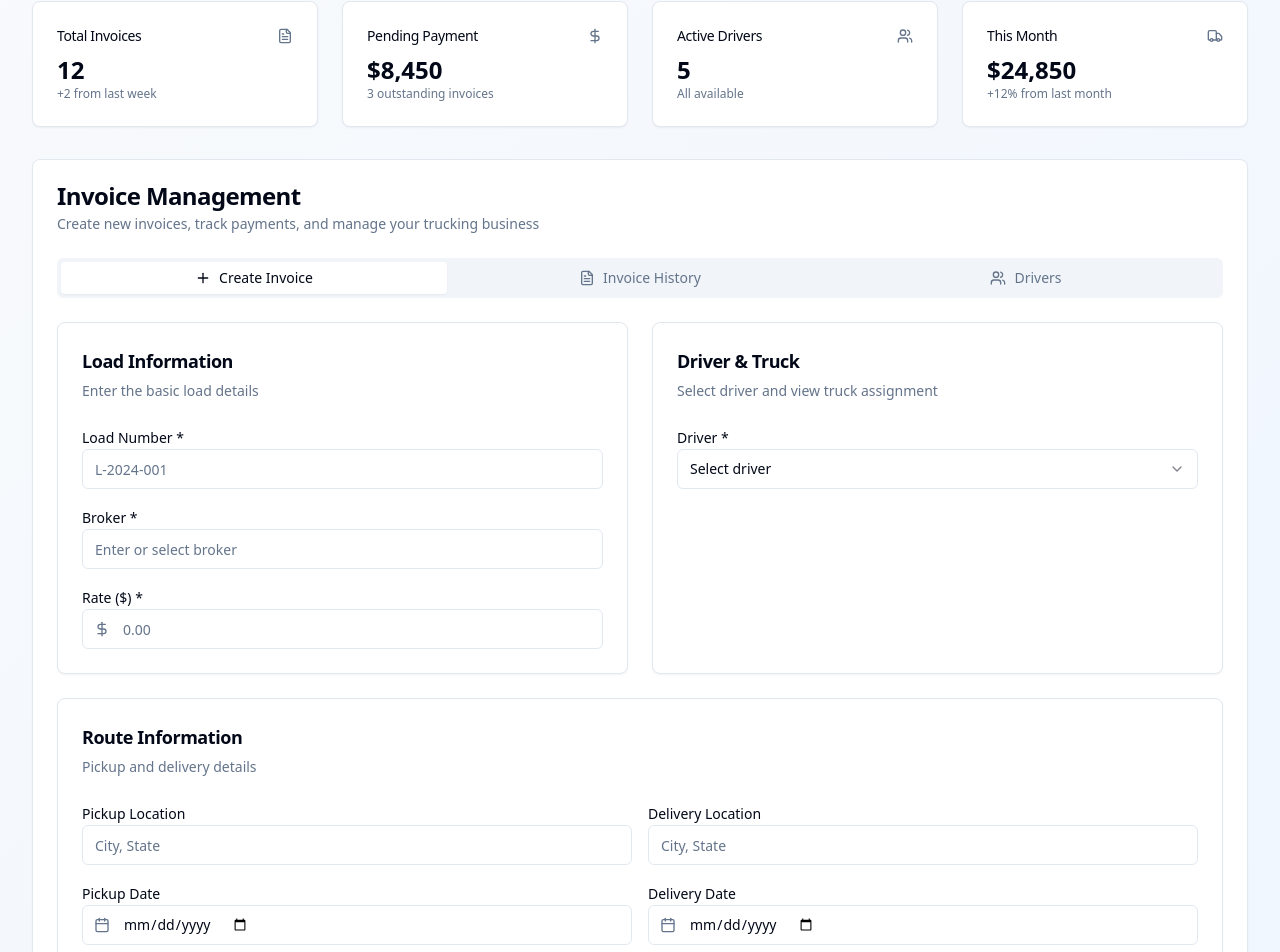
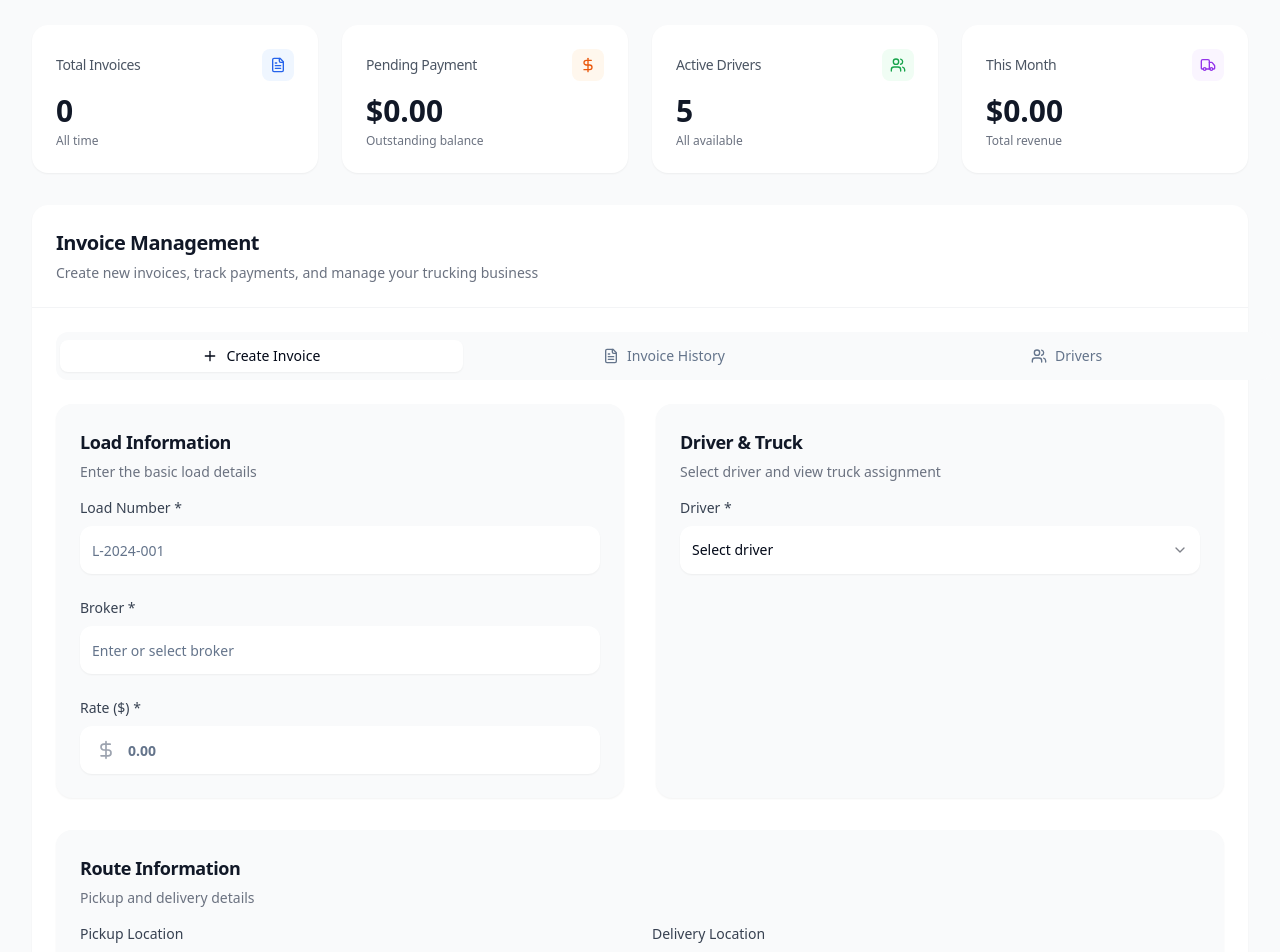
Before and after one commit to rashmindergill/sna-invoice, a React (Vite) app: page / in a window 1280 px wide. Shown: the part 116-1068 px from the top of the page. Built offline with nearby package versions, Linux system fonts and the light colour scheme.

Commit message:
Refactor: Update invoice data and styling
Update the invoice data to reflect the invoice history and improve the invoice's visual appearance.

```diff
--- a/src/components/InvoiceForm.tsx
+++ b/src/components/InvoiceForm.tsx
@@ -1,4 +1,3 @@
-
 import React, { useState, useEffect } from 'react';
 import { Button } from '@/components/ui/button';
 import { Input } from '@/components/ui/input';
@@ -175,47 +174,49 @@ const InvoiceForm = () => {
   };
 
   return (
-    <form onSubmit={handleSubmit} className="space-y-6">
-      <div className="grid grid-cols-1 md:grid-cols-2 gap-6">
+    <form onSubmit={handleSubmit} className="space-y-8">
+      <div className="grid grid-cols-1 lg:grid-cols-2 gap-8">
         {/* Load Information */}
-        <Card>
-          <CardHeader>
-            <CardTitle className="text-lg">Load Information</CardTitle>
-            <CardDescription>Enter the basic load details</CardDescription>
+        <Card className="bg-gray-50 border-0 rounded-2xl">
+          <CardHeader className="pb-4">
+            <CardTitle className="text-lg font-semibold text-gray-900">Load Information</CardTitle>
+            <CardDescription className="text-gray-500">Enter the basic load details</CardDescription>
           </CardHeader>
-          <CardContent className="space-y-4">
+          <CardContent className="space-y-6">
             <div>
-              <Label htmlFor="loadNumber">Load Number *</Label>
+              <Label htmlFor="loadNumber" className="text-sm font-medium text-gray-700 mb-2 block">Load Number *</Label>
               <Input
                 id="loadNumber"
                 value={formData.loadNumber}
                 onChange={(e) => handleInputChange('loadNumber', e.target.value)}
                 placeholder="L-2024-001"
                 required
+                className="border-0 bg-white rounded-xl shadow-sm focus:shadow-md transition-shadow h-12"
               />
               {formData.loadNumber && (
-                <p className="text-sm text-muted-foreground mt-1">
+                <p className="text-sm text-gray-500 mt-2 font-medium">
                   Invoice #: {generateInvoiceNumber(formData.loadNumber)}
                 </p>
               )}
             </div>
 
             <div className="relative">
-              <Label htmlFor="broker">Broker *</Label>
+              <Label htmlFor="broker" className="text-sm font-medium text-gray-700 mb-2 block">Broker *</Label>
               <Input
                 id="broker"
                 value={formData.broker}
                 onChange={(e) => handleInputChange('broker', e.target.value)}
                 placeholder="Enter or select broker"
                 required
+                className="border-0 bg-white rounded-xl shadow-sm focus:shadow-md transition-shadow h-12"
               />
               {showBrokerSuggestions && (
-                <div className="absolute z-10 w-full bg-white border border-gray-200 rounded-md shadow-lg mt-1">
+                <div className="absolute z-10 w-full bg-white border-0 rounded-xl shadow-lg mt-2 overflow-hidden">
                   {filteredBrokers.map((broker, index) => (
                     <button
                       key={index}
                       type="button"
-                      className="w-full px-3 py-2 text-left hover:bg-gray-100 first:rounded-t-md last:rounded-b-md"
+                      className="w-full px-4 py-3 text-left hover:bg-gray-50 transition-colors font-medium"
                       onClick={() => handleBrokerSelect(broker)}
                     >
                       {broker}
@@ -226,9 +227,9 @@ const InvoiceForm = () => {
             </div>
 
             <div>
-              <Label htmlFor="rate">Rate ($) *</Label>
+              <Label htmlFor="rate" className="text-sm font-medium text-gray-700 mb-2 block">Rate ($) *</Label>
               <div className="relative">
-                <DollarSign className="absolute left-3 top-1/2 transform -translate-y-1/2 h-4 w-4 text-muted-foreground" />
+                <DollarSign className="absolute left-4 top-1/2 transform -translate-y-1/2 h-5 w-5 text-gray-400" />
                 <Input
                   id="rate"
                   type="number"
@@ -236,7 +237,7 @@ const InvoiceForm = () => {
                   value={formData.rate}
                   onChange={(e) => handleInputChange('rate', e.target.value)}
                   placeholder="0.00"
-                  className="pl-10"
+                  className="border-0 bg-white rounded-xl shadow-sm focus:shadow-md transition-shadow h-12 pl-12 text-lg font-semibold"
                   required
                 />
               </div>
@@ -245,21 +246,21 @@ const InvoiceForm = () => {
         </Card>
 
         {/* Driver and Truck */}
-        <Card>
-          <CardHeader>
-            <CardTitle className="text-lg">Driver & Truck</CardTitle>
-            <CardDescription>Select driver and view truck assignment</CardDescription>
+        <Card className="bg-gray-50 border-0 rounded-2xl">
+          <CardHeader className="pb-4">
+            <CardTitle className="text-lg font-semibold text-gray-900">Driver & Truck</CardTitle>
+            <CardDescription className="text-gray-500">Select driver and view truck assignment</CardDescription>
           </CardHeader>
-          <CardContent className="space-y-4">
+          <CardContent className="space-y-6">
             <div>
-              <Label htmlFor="driver">Driver *</Label>
+              <Label htmlFor="driver" className="text-sm font-medium text-gray-700 mb-2 block">Driver *</Label>
               <Select value={formData.driver} onValueChange={(value) => handleInputChange('driver', value)}>
-                <SelectTrigger>
+                <SelectTrigger className="border-0 bg-white rounded-xl shadow-sm focus:shadow-md transition-shadow h-12">
                   <SelectValue placeholder="Select driver" />
                 </SelectTrigger>
-                <SelectContent>
+                <SelectContent className="border-0 rounded-xl shadow-lg">
                   {drivers.map((driver) => (
-                    <SelectItem key={driver.id} value={driver.id}>
+                    <SelectItem key={driver.id} value={driver.id} className="rounded-lg">
                       {driver.name}
                     </SelectItem>
                   ))}
@@ -269,11 +270,11 @@ const InvoiceForm = () => {
 
             {selectedDriver && (
               <div>
-                <Label>Truck Number</Label>
+                <Label className="text-sm font-medium text-gray-700 mb-2 block">Truck Number</Label>
                 <Input
                   value={selectedDriver.truckNumber}
                   readOnly
-                  className="bg-muted"
+                  className="border-0 bg-white rounded-xl shadow-sm h-12 text-gray-600"
                 />
               </div>
             )}
@@ -282,78 +283,84 @@ const InvoiceForm = () => {
       </div>
 
       {/* Route Information */}
-      <Card>
-        <CardHeader>
-          <CardTitle className="text-lg">Route Information</CardTitle>
-          <CardDescription>Pickup and delivery details</CardDescription>
+      <Card className="bg-gray-50 border-0 rounded-2xl">
+        <CardHeader className="pb-4">
+          <CardTitle className="text-lg font-semibold text-gray-900">Route Information</CardTitle>
+          <CardDescription className="text-gray-500">Pickup and delivery details</CardDescription>
         </CardHeader>
-        <CardContent className="space-y-4">
-          <div className="grid grid-cols-1 md:grid-cols-2 gap-4">
+        <CardContent className="space-y-6">
+          <div className="grid grid-cols-1 lg:grid-cols-2 gap-6">
             <div>
-              <Label htmlFor="pickupLocation">Pickup Location</Label>
+              <Label htmlFor="pickupLocation" className="text-sm font-medium text-gray-700 mb-2 block">Pickup Location</Label>
               <Input
                 id="pickupLocation"
                 value={formData.pickupLocation}
                 onChange={(e) => handleInputChange('pickupLocation', e.target.value)}
                 placeholder="City, State"
+                className="border-0 bg-white rounded-xl shadow-sm focus:shadow-md transition-shadow h-12"
               />
             </div>
             <div>
-              <Label htmlFor="deliveryLocation">Delivery Location</Label>
+              <Label htmlFor="deliveryLocation" className="text-sm font-medium text-gray-700 mb-2 block">Delivery Location</Label>
               <Input
                 id="deliveryLocation"
                 value={formData.deliveryLocation}
                 onChange={(e) => handleInputChange('deliveryLocation', e.target.value)}
                 placeholder="City, State"
+                className="border-0 bg-white rounded-xl shadow-sm focus:shadow-md transition-shadow h-12"
               />
             </div>
           </div>
 
-          <div className="grid grid-cols-1 md:grid-cols-2 gap-4">
+          <div className="grid grid-cols-1 lg:grid-cols-2 gap-6">
             <div>
-              <Label htmlFor="pickupDate">Pickup Date</Label>
+              <Label htmlFor="pickupDate" className="text-sm font-medium text-gray-700 mb-2 block">Pickup Date</Label>
               <div className="relative">
-                <Calendar className="absolute left-3 top-1/2 transform -translate-y-1/2 h-4 w-4 text-muted-foreground" />
+                <Calendar className="absolute left-4 top-1/2 transform -translate-y-1/2 h-5 w-5 text-gray-400" />
                 <Input
                   id="pickupDate"
                   type="date"
                   value={formData.pickupDate}
                   onChange={(e) => handleInputChange('pickupDate', e.target.value)}
-                  className="pl-10"
+                  className="border-0 bg-white rounded-xl shadow-sm focus:shadow-md transition-shadow h-12 pl-12"
                 />
               </div>
             </div>
             <div>
-              <Label htmlFor="deliveryDate">Delivery Date</Label>
+              <Label htmlFor="deliveryDate" className="text-sm font-medium text-gray-700 mb-2 block">Delivery Date</Label>
               <div className="relative">
-                <Calendar className="absolute left-3 top-1/2 transform -translate-y-1/2 h-4 w-4 text-muted-foreground" />
+                <Calendar className="absolute left-4 top-1/2 transform -translate-y-1/2 h-5 w-5 text-gray-400" />
                 <Input
                   id="deliveryDate"
                   type="date"
                   value={formData.deliveryDate}
                   onChange={(e) => handleInputChange('deliveryDate', e.target.value)}
-                  className="pl-10"
+                  className="border-0 bg-white rounded-xl shadow-sm focus:shadow-md transition-shadow h-12 pl-12"
                 />
               </div>
             </div>
           </div>
 
           <div>
-            <Label htmlFor="notes">Notes</Label>
+            <Label htmlFor="notes" className="text-sm font-medium text-gray-700 mb-2 block">Notes</Label>
             <Textarea
               id="notes"
               value={formData.notes}
               onChange={(e) => handleInputChange('notes', e.target.value)}
               placeholder="Additional notes or special instructions"
-              rows={3}
+              rows={4}
+              className="border-0 bg-white rounded-xl shadow-sm focus:shadow-md transition-shadow resize-none"
             />
           </div>
         </CardContent>
       </Card>
 
       <div className="flex justify-end">
-        <Button type="submit" className="bg-blue-600 hover:bg-blue-700 text-white px-8 py-2">
-          <Download className="h-4 w-4 mr-2" />
+        <Button
+          type="submit"
+          className="bg-gray-900 hover:bg-gray-800 text-white px-8 py-3 h-auto rounded-xl font-semibold shadow-sm hover:shadow-md transition-all duration-200"
+        >
+          <Download className="h-5 w-5 mr-2" />
           Generate Invoice PDF
         </Button>
       </div>
--- a/src/pages/Index.tsx
+++ b/src/pages/Index.tsx
@@ -1,5 +1,5 @@
 
-import React, { useState } from 'react';
+import React, { useState, useEffect } from 'react';
 import { Truck, FileText, Users, DollarSign, Plus } from 'lucide-react';
 import { Button } from '@/components/ui/button';
 import { Card, CardContent, CardDescription, CardHeader, CardTitle } from '@/components/ui/card';
@@ -8,22 +8,93 @@ import InvoiceForm from '@/components/InvoiceForm';
 import InvoiceHistory from '@/components/InvoiceHistory';
 import DriverManagement from '@/components/DriverManagement';
 
+interface Invoice {
+  id: string;
+  invoiceNumber: string;
+  loadNumber: string;
+  broker: string;
+  driver: string;
+  truckNumber: string;
+  rate: number;
+  pickupLocation: string;
+  deliveryLocation: string;
+  pickupDate: string;
+  deliveryDate: string;
+  notes: string;
+  status: 'unpaid' | 'paid' | 'partial';
+  paymentMethod?: string;
+  paymentDate?: string;
+  paidAmount?: number;
+  createdAt: string;
+}
+
 const Index = () => {
   const [activeTab, setActiveTab] = useState('create');
+  const [invoices, setInvoices] = useState<Invoice[]>([]);
+  const [stats, setStats] = useState({
+    totalInvoices: 0,
+    pendingPayment: 0,
+    activeDrivers: 5,
+    thisMonth: 0,
+  });
+
+  useEffect(() => {
+    const savedInvoices = JSON.parse(localStorage.getItem('invoices') || '[]');
+    setInvoices(savedInvoices);
+
+    // Calculate statistics
+    const totalInvoices = savedInvoices.length;
+
+    const pendingPayment = savedInvoices
+      .filter((inv: Invoice) => inv.status === 'unpaid' || inv.status === 'partial')
+      .reduce((sum: number, inv: Invoice) => {
+        if (inv.status === 'unpaid') {
+          return sum + inv.rate;
+        } else if (inv.status === 'partial' && inv.paidAmount) {
+          return sum + (inv.rate - inv.paidAmount);
+        }
+        return sum;
+      }, 0);
+
+    const currentMonth = new Date().getMonth();
+    const currentYear = new Date().getFullYear();
+
+    const thisMonth = savedInvoices
+      .filter((inv: Invoice) => {
+        const invoiceDate = new Date(inv.createdAt);
+        return invoiceDate.getMonth() === currentMonth &&
+               invoiceDate.getFullYear() === currentYear;
+      })
+      .reduce((sum: number, inv: Invoice) => sum + inv.rate, 0);
+
+    setStats({
+      totalInvoices,
+      pendingPayment,
+      activeDrivers: 5,
+      thisMonth,
+    });
+  }, []);
+
+  const formatCurrency = (amount: number) => {
+    return new Intl.NumberFormat('en-US', {
+      style: 'currency',
+      currency: 'USD',
+    }).format(amount);
+  };
 
   return (
-    <div className="min-h-screen bg-gradient-to-br from-slate-50 to-blue-50">
+    <div className="min-h-screen bg-gray-50">
       {/* Header */}
-      <header className="bg-white shadow-sm border-b">
+      <header className="bg-white border-b border-gray-200">
         <div className="max-w-7xl mx-auto px-4 sm:px-6 lg:px-8">
-          <div className="flex justify-between items-center py-4">
-            <div className="flex items-center space-x-3">
-              <div className="bg-blue-600 rounded-lg p-2">
-                <Truck className="h-6 w-6 text-white" />
+          <div className="flex justify-between items-center py-6">
+            <div className="flex items-center space-x-4">
+              <div className="bg-gray-900 rounded-xl p-3">
+                <Truck className="h-8 w-8 text-white" />
               </div>
               <div>
-                <h1 className="text-2xl font-bold text-gray-900">Haul-It Invoice Pro</h1>
-                <p className="text-sm text-gray-500">Professional trucking invoice management</p>
+                <h1 className="text-3xl font-semibold text-gray-900">Haul-It Pro</h1>
+                <p className="text-gray-500 font-medium">Professional trucking invoice management</p>
               </div>
             </div>
           </div>
@@ -34,85 +105,102 @@ const Index = () => {
       <main className="max-w-7xl mx-auto px-4 sm:px-6 lg:px-8 py-8">
         {/* Stats Cards */}
         <div className="grid grid-cols-1 md:grid-cols-4 gap-6 mb-8">
-          <Card className="bg-white shadow-sm hover:shadow-md transition-shadow">
-            <CardHeader className="flex flex-row items-center justify-between space-y-0 pb-2">
-              <CardTitle className="text-sm font-medium">Total Invoices</CardTitle>
-              <FileText className="h-4 w-4 text-muted-foreground" />
+          <Card className="bg-white border-0 shadow-sm hover:shadow-md transition-all duration-200 rounded-2xl">
+            <CardHeader className="flex flex-row items-center justify-between space-y-0 pb-3">
+              <CardTitle className="text-sm font-medium text-gray-600">Total Invoices</CardTitle>
+              <div className="p-2 bg-blue-50 rounded-lg">
+                <FileText className="h-4 w-4 text-blue-600" />
+              </div>
             </CardHeader>
             <CardContent>
-              <div className="text-2xl font-bold">12</div>
-              <p className="text-xs text-muted-foreground">+2 from last week</p>
+              <div className="text-3xl font-semibold text-gray-900">{stats.totalInvoices}</div>
+              <p className="text-xs text-gray-500 mt-1">All time</p>
             </CardContent>
           </Card>
 
-          <Card className="bg-white shadow-sm hover:shadow-md transition-shadow">
-            <CardHeader className="flex flex-row items-center justify-between space-y-0 pb-2">
-              <CardTitle className="text-sm font-medium">Pending Payment</CardTitle>
-              <DollarSign className="h-4 w-4 text-muted-foreground" />
+          <Card className="bg-white border-0 shadow-sm hover:shadow-md transition-all duration-200 rounded-2xl">
+            <CardHeader className="flex flex-row items-center justify-between space-y-0 pb-3">
+              <CardTitle className="text-sm font-medium text-gray-600">Pending Payment</CardTitle>
+              <div className="p-2 bg-orange-50 rounded-lg">
+                <DollarSign className="h-4 w-4 text-orange-600" />
+              </div>
             </CardHeader>
             <CardContent>
-              <div className="text-2xl font-bold">$8,450</div>
-              <p className="text-xs text-muted-foreground">3 outstanding invoices</p>
+              <div className="text-3xl font-semibold text-gray-900">{formatCurrency(stats.pendingPayment)}</div>
+              <p className="text-xs text-gray-500 mt-1">Outstanding balance</p>
             </CardContent>
           </Card>
 
-          <Card className="bg-white shadow-sm hover:shadow-md transition-shadow">
-            <CardHeader className="flex flex-row items-center justify-between space-y-0 pb-2">
-              <CardTitle className="text-sm font-medium">Active Drivers</CardTitle>
-              <Users className="h-4 w-4 text-muted-foreground" />
+          <Card className="bg-white border-0 shadow-sm hover:shadow-md transition-all duration-200 rounded-2xl">
+            <CardHeader className="flex flex-row items-center justify-between space-y-0 pb-3">
+              <CardTitle className="text-sm font-medium text-gray-600">Active Drivers</CardTitle>
+              <div className="p-2 bg-green-50 rounded-lg">
+                <Users className="h-4 w-4 text-green-600" />
+              </div>
             </CardHeader>
             <CardContent>
-              <div className="text-2xl font-bold">5</div>
-              <p className="text-xs text-muted-foreground">All available</p>
+              <div className="text-3xl font-semibold text-gray-900">{stats.activeDrivers}</div>
+              <p className="text-xs text-gray-500 mt-1">All available</p>
             </CardContent>
           </Card>
 
-          <Card className="bg-white shadow-sm hover:shadow-md transition-shadow">
-            <CardHeader className="flex flex-row items-center justify-between space-y-0 pb-2">
-              <CardTitle className="text-sm font-medium">This Month</CardTitle>
-              <Truck className="h-4 w-4 text-muted-foreground" />
+          <Card className="bg-white border-0 shadow-sm hover:shadow-md transition-all duration-200 rounded-2xl">
+            <CardHeader className="flex flex-row items-center justify-between space-y-0 pb-3">
+              <CardTitle className="text-sm font-medium text-gray-600">This Month</CardTitle>
+              <div className="p-2 bg-purple-50 rounded-lg">
+                <Truck className="h-4 w-4 text-purple-600" />
+              </div>
             </CardHeader>
             <CardContent>
-              <div className="text-2xl font-bold">$24,850</div>
-              <p className="text-xs text-muted-foreground">+12% from last month</p>
+              <div className="text-3xl font-semibold text-gray-900">{formatCurrency(stats.thisMonth)}</div>
+              <p className="text-xs text-gray-500 mt-1">Total revenue</p>
             </CardContent>
           </Card>
         </div>
 
         {/* Main Interface */}
-        <Card className="bg-white shadow-sm">
-          <CardHeader>
-            <CardTitle>Invoice Management</CardTitle>
-            <CardDescription>
+        <Card className="bg-white border-0 shadow-sm rounded-2xl">
+          <CardHeader className="border-b border-gray-100">
+            <CardTitle className="text-xl font-semibold text-gray-900">Invoice Management</CardTitle>
+            <CardDescription className="text-gray-500">
               Create new invoices, track payments, and manage your trucking business
             </CardDescription>
           </CardHeader>
-          <CardContent>
+          <CardContent className="p-0">
             <Tabs value={activeTab} onValueChange={setActiveTab} className="w-full">
-              <TabsList className="grid w-full grid-cols-3">
-                <TabsTrigger value="create" className="flex items-center gap-2">
+              <TabsList className="grid w-full grid-cols-3 bg-gray-50 m-6 mb-0 rounded-xl h-12">
+                <TabsTrigger
+                  value="create"
+                  className="flex items-center gap-2 data-[state=active]:bg-white data-[state=active]:shadow-sm rounded-lg font-medium"
+                >
                   <Plus className="h-4 w-4" />
                   Create Invoice
                 </TabsTrigger>
-                <TabsTrigger value="history" className="flex items-center gap-2">
+                <TabsTrigger
+                  value="history"
+                  className="flex items-center gap-2 data-[state=active]:bg-white data-[state=active]:shadow-sm rounded-lg font-medium"
+                >
                   <FileText className="h-4 w-4" />
                   Invoice History
                 </TabsTrigger>
-                <TabsTrigger value="drivers" className="flex items-center gap-2">
+                <TabsTrigger
+                  value="drivers"
+                  className="flex items-center gap-2 data-[state=active]:bg-white data-[state=active]:shadow-sm rounded-lg font-medium"
+                >
                   <Users className="h-4 w-4" />
                   Drivers
                 </TabsTrigger>
               </TabsList>
 
-              <TabsContent value="create" className="mt-6">
+              <TabsContent value="create" className="mt-0 p-6">
                 <InvoiceForm />
               </TabsContent>
 
-              <TabsContent value="history" className="mt-6">
+              <TabsContent value="history" className="mt-0 p-6">
                 <InvoiceHistory />
               </TabsContent>
 
-              <TabsContent value="drivers" className="mt-6">
+              <TabsContent value="drivers" className="mt-0 p-6">
                 <DriverManagement />
               </TabsContent>
             </Tabs>
```
Also changed, not shown: src/components/InvoiceHistory.tsx (+73 -62 lines).
